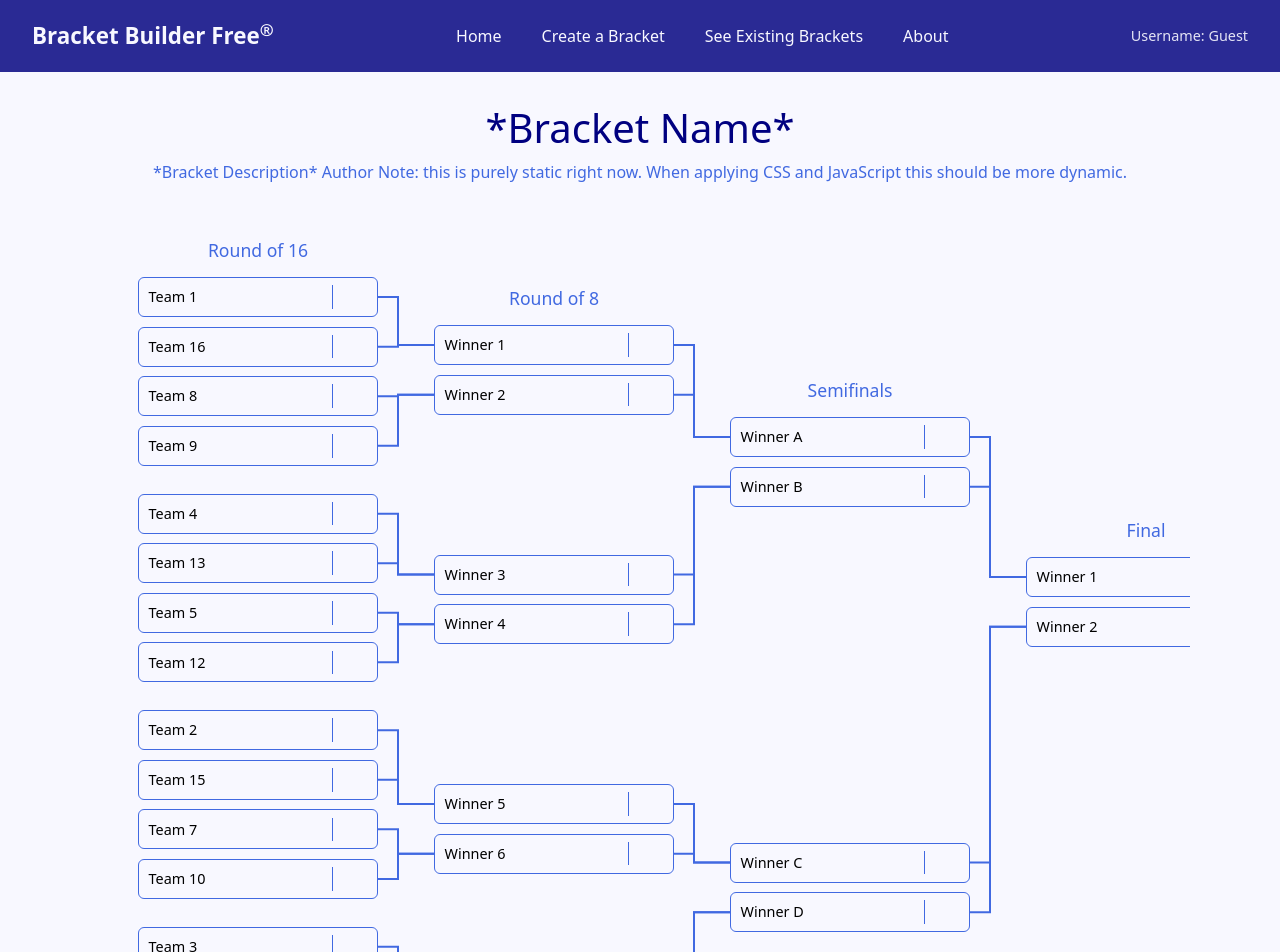
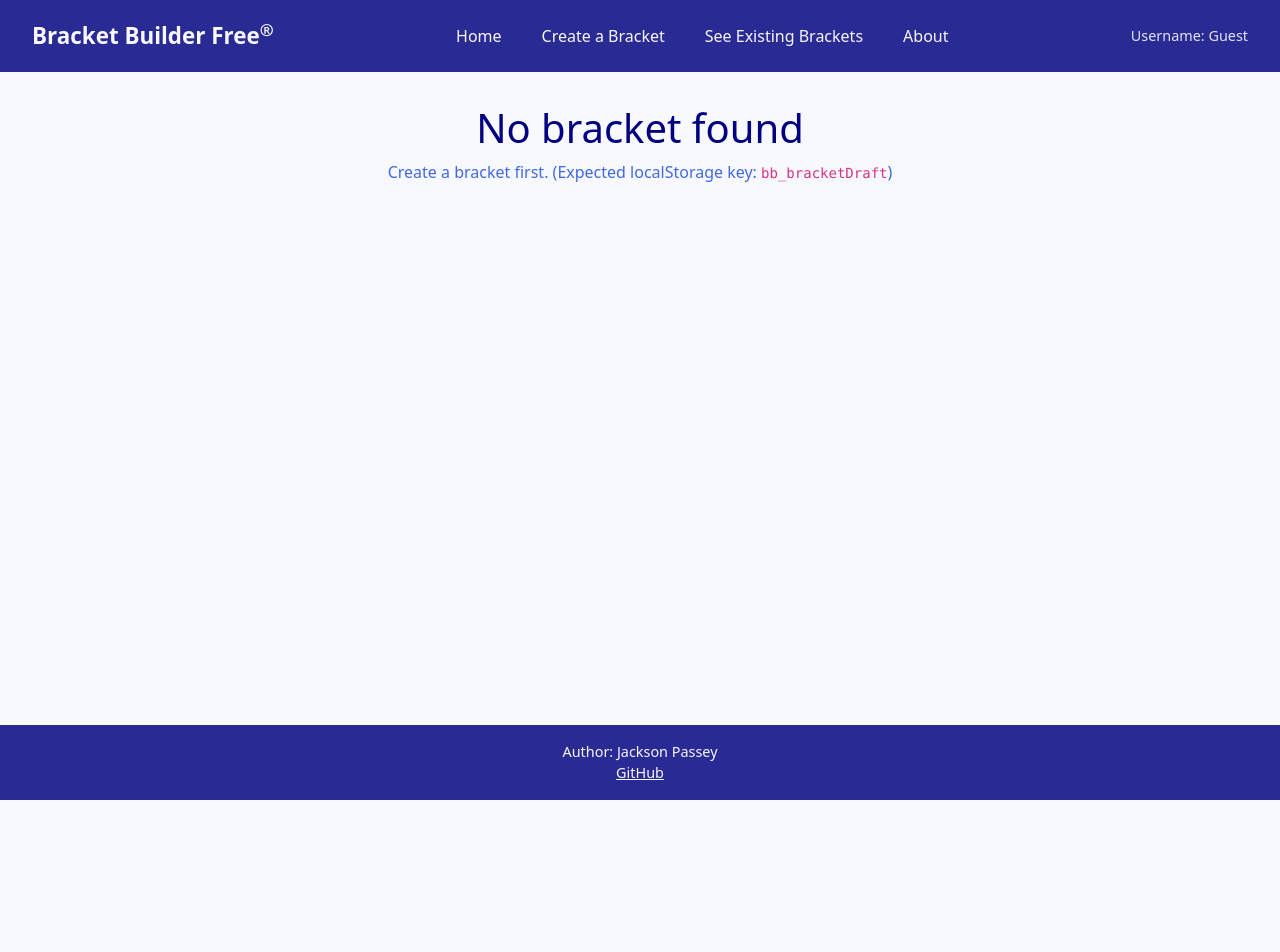
Before and after one commit to jxnpass/startup, a React (Vite) app in the folder webapp/: page /bracket in a window 1280 px wide. Shown: the top 952 px of the page. After the commit the page ends 800 px from the top, so only its background shows below. Built offline with nearby package versions, Linux system fonts and the light colour scheme; a web font is replaced by a local one.

Commit message:
update bracket page such that it takes in new information

```diff
--- a/webapp/src/pages/bracket.jsx
+++ b/webapp/src/pages/bracket.jsx
@@ -1,233 +1,147 @@
-import React, { useEffect } from "react";
+import React, { useEffect, useMemo } from "react";
 import "../styles/bracket.css";
 import { drawAllConnections } from "../utils/bracketLines.js";
+import {
+  BRACKET_STORAGE_KEY,
+  useBracketDraftRaw,
+  buildBracketViewModel,
+} from "../utils/bracketStructure.js";
 
 export default function Bracket() {
+  // ✅ Subscribe to raw JSON string (stable snapshot)
+  const rawJson = useBracketDraftRaw(BRACKET_STORAGE_KEY);
+
+  // ✅ Parse only when the string changes
+  const rawObj = useMemo(() => {
+    if (!rawJson) return null;
+    try {
+      return JSON.parse(rawJson);
+    } catch {
+      return null;
+    }
+  }, [rawJson]);
+
+  const vm = useMemo(() => (rawObj ? buildBracketViewModel(rawObj) : null), [rawObj]);
+
   useEffect(() => {
     const run = () => requestAnimationFrame(() => drawAllConnections());
     run();
     window.addEventListener("resize", run);
     return () => window.removeEventListener("resize", run);
-  }, []);
+  }, [vm]);
+
+  if (!rawObj || !vm) {
+    return (
+      <div className="page page-bracket">
+        <div className="bracket-header">
+          <h1 className="bracket-title" id="bracketName">
+            No bracket found
+          </h1>
+          <p className="bracket-description" id="bracketDesc">
+            Create a bracket first. (Expected localStorage key:{" "}
+            <code>{BRACKET_STORAGE_KEY}</code>)
+          </p>
+        </div>
+      </div>
+    );
+  }
+
+  const { meta } = vm;
+
+  function roundClassName(index, total) {
+    if (index === total - 1) return "round round-1";
+    if (index === total - 2) return "round round-2";
+    if (index === total - 3) return "round round-4";
+    if (index === total - 4) return "round round-8";
+    return "round round-16";
+  }
 
   return (
     <div className="page page-bracket">
       <div className="bracket-header">
-        <h1 className="bracket-title">*Bracket Name*</h1>
-        <p className="bracket-description">
-          *Bracket Description* Author Note: this is purely static right now. When applying CSS and JavaScript this should
-          be more dynamic.
+        <h1 className="bracket-title" id="bracketName">
+          {meta.bracketName}
+        </h1>
+
+        <p className="bracket-description" id="bracketDesc">
+          {meta.bracketDesc || ""}
         </p>
+
+        <div className="bracket-description" style={{ marginTop: "0.75rem" }}>
+          <div>
+            <strong>Type:</strong> <span id={meta.type}>{meta.type}</span>
+          </div>
+          <div>
+            <strong>Number of Teams:</strong>{" "}
+            <span id="teamCount">{meta.teamCount}</span>
+          </div>
+          <div>
+            <strong>Mode:</strong> <span id={meta.mode}>{meta.mode}</span>
+          </div>
+        </div>
       </div>
 
       <div className="bracket-page">
         <div className="bracket-wrapper">
           <div className="bracket">
-            {/* Round of 16 */}
+            {/* optional hidden container for now */}
+            <section style={{ display: "none" }}>
+              <ul id="teamNamesContainer">
+                {meta.teamNames.map((t, i) => (
+                  <li key={`${i}-${t}`}>{t}</li>
+                ))}
+              </ul>
+            </section>
+
+            {vm.kind === "roundrobin" ? (
               <section className="round round-16">
-              <h2>Round of 16</h2>
-
+                <h2>Round Robin</h2>
                 <div className="pair">
                   <div className="pair-inner">
-                  <div className="match" id="m1">
-                    <div className="team" id="t1">
-                      Team 1 <input />
-                    </div>
-                    <div className="team" id="t16">
-                      Team 16 <input />
-                    </div>
-                  </div>
-                  <div className="match" id="m2">
-                    <div className="team" id="t8">
-                      Team 8 <input />
-                    </div>
-                    <div className="team" id="t9">
-                      Team 9 <input />
-                    </div>
-                  </div>
-                </div>
-              </div>
-
-              <div className="pair">
-                <div className="pair-inner">
-                  <div className="match" id="m3">
-                    <div className="team" id="t4">
-                      Team 4 <input />
-                    </div>
-                    <div className="team" id="t13">
-                      Team 13 <input />
-                    </div>
-                  </div>
-                  <div className="match" id="m4">
-                    <div className="team" id="t5">
-                      Team 5 <input />
-                    </div>
-                    <div className="team" id="t12">
-                      Team 12 <input />
-                    </div>
-                  </div>
-                </div>
-              </div>
-
-              <div className="pair">
-                <div className="pair-inner">
-                  <div className="match" id="m5">
-                    <div className="team" id="t2">
-                      Team 2 <input />
-                    </div>
-                    <div className="team" id="t15">
-                      Team 15 <input />
-                    </div>
-                  </div>
-                  <div className="match" id="m6">
-                    <div className="team" id="t7">
-                      Team 7 <input />
-                    </div>
-                    <div className="team" id="t10">
-                      Team 10 <input />
-                    </div>
-                  </div>
-                </div>
-              </div>
-
-              <div className="pair">
-                <div className="pair-inner">
-                  <div className="match" id="m7">
-                    <div className="team" id="t3">
-                      Team 3 <input />
-                    </div>
-                    <div className="team" id="t14">
-                      Team 14 <input />
-                    </div>
-                  </div>
-                  <div className="match" id="m8">
-                    <div className="team" id="t6">
-                      Team 6 <input />
-                    </div>
-                    <div className="team" id="t11">
-                      Team 11 <input />
-                    </div>
+                    <div className="match">
+                      <div className="team">{vm.note}</div>
                     </div>
                   </div>
                 </div>
               </section>
+            ) : (
+              vm.rounds.map((round, idx) => (
+                <section
+                  key={round.roundId}
+                  className={roundClassName(idx, vm.rounds.length)}
+                >
+                  <h2>{round.title}</h2>
 
-            {/* Round of 8 */}
-            <section className="round round-8">
-              <h2>Round of 8</h2>
-
-              <div className="pair">
+                  {chunk(round.matches, round.groupSize).map((group, gIdx) => (
+                    <div className="pair" key={`${round.roundId}_pair_${gIdx}`}>
                       <div className="pair-inner">
-                  <div className="match" id="m9">
-                    <div className="team" id="w1">
-                      Winner 1 <input />
-                    </div>
-                    <div className="team" id="w2">
-                      Winner 2 <input />
-                    </div>
-                  </div>
-                </div>
-              </div>
-
-              <div className="pair">
-                <div className="pair-inner">
-                  <div className="match" id="m10">
-                    <div className="team" id="w3">
-                      Winner 3 <input />
-                    </div>
-                    <div className="team" id="w4">
-                      Winner 4 <input />
-                    </div>
-                  </div>
-                </div>
-              </div>
-
-              <div className="pair">
-                <div className="pair-inner">
-                  <div className="match" id="m11">
-                    <div className="team" id="w5">
-                      Winner 5 <input />
-                    </div>
-                    <div className="team" id="w6">
-                      Winner 6 <input />
-                    </div>
-                  </div>
-                </div>
-              </div>
-
-              <div className="pair">
-                <div className="pair-inner">
-                  <div className="match" id="m12">
-                    <div className="team" id="w7">
-                      Winner 7 <input />
-                    </div>
-                    <div className="team" id="w8">
-                      Winner 8 <input />
-                    </div>
-                  </div>
-                </div>
-              </div>
-            </section>
-
-            {/* Semifinals */}
-            <section className="round round-4">
-              <h2>Semifinals</h2>
-
-              <div className="pair">
-                <div className="pair-inner">
-                  <div className="match" id="m13">
-                    <div className="team" id="w9">
-                      Winner A <input />
-                    </div>
-                    <div className="team" id="w10">
-                      Winner B <input />
-                    </div>
-                  </div>
-                </div>
-              </div>
-
-              <div className="pair">
-                <div className="pair-inner">
-                  <div className="match" id="m14">
-                    <div className="team" id="w11">
-                      Winner C <input />
-                    </div>
-                    <div className="team" id="w12">
-                      Winner D <input />
-                    </div>
-                  </div>
-                </div>
-              </div>
-            </section>
-
-            {/* Final */}
-            <section className="round round-2">
-              <h2>Final</h2>
-
-              <div className="pair">
-                <div className="pair-inner">
-                  <div className="match" id="m15">
-                    <div className="team" id="w13">
-                      Winner 1 <input />
-                    </div>
-                    <div className="team" id="w14">
-                      Winner 2 <input />
-                    </div>
-                  </div>
-                </div>
-              </div>
-            </section>
-
-            {/* Champion */}
-            <section className="round round-1">
-              <h2>Champion</h2>
-
-              <div className="match champion" id="m16">
+                        {group.map((m) =>
+                          m.champion ? (
+                            <div
+                              className="match champion"
+                              id={m.matchId}
+                              key={m.matchId}
+                            >
                               <div className="team">
                                 Champion <input />
                               </div>
                             </div>
+                          ) : (
+                            <div className="match" id={m.matchId} key={m.matchId}>
+                              {m.teams.map((t) => (
+                                <div className="team" id={t.id} key={t.id}>
+                                  {t.label} <input />
+                                </div>
+                              ))}
+                            </div>
+                          )
+                        )}
+                      </div>
+                    </div>
+                  ))}
                 </section>
+              ))
+            )}
           </div>
 
           <svg id="bracket-lines" />
@@ -236,3 +150,10 @@ export default function Bracket() {
     </div>
   );
 }
+
+function chunk(arr, size) {
+  if (!size || size <= 0) return [arr];
+  const out = [];
+  for (let i = 0; i < arr.length; i += size) out.push(arr.slice(i, i + size));
+  return out;
+}
--- a/webapp/src/pages/create.jsx
+++ b/webapp/src/pages/create.jsx
@@ -44,8 +44,10 @@ export default function Create() {
               <input type="radio" id="single" name="varRadio" value="Single Elimination" defaultChecked />
               <label htmlFor="single">Single Elimination</label>
 
-              <input type="radio" id="double" name="varRadio" value="Double Elimination" />
+              {/* Will try later...
+              <input type="radio" id="double" name="varRadio" value="Double Elimination" /> -->
               <label htmlFor="double">Double Elimination</label>
+              */}
 
               <input type="radio" id="roundrobin" name="varRadio" value="Round Robin" />
               <label htmlFor="roundrobin">Round Robin</label>
@@ -58,7 +60,7 @@ export default function Create() {
               type="number"
               id="teamCount"
               min="2"
-              max="16"
+              max="8"
               step="1"
               value={teamCount}
               onChange={(e) => setTeamCount(Math.max(2, Math.min(16, Number(e.target.value) || 2)))}
--- a/webapp/src/pages/login.jsx
+++ b/webapp/src/pages/login.jsx
@@ -1,7 +1,7 @@
 import React, { useState } from "react";
 import { useNavigate } from "react-router-dom";
+import { setUsername } from "../utils/userSession.js";
 import "../styles/login.css";
-import { setUsername } from "../utils/userSession.js";
 
 export default function Login() {
   const navigate = useNavigate();
--- a/webapp/src/styles/create.css
+++ b/webapp/src/styles/create.css
@@ -10,6 +10,8 @@
   color: #2a2a94;
   margin-bottom: 1.5rem;
   font-size: 2rem;
+  position: relative;
+  text-align: center;
 }
 
 .page-create form {
--- /dev/null
+++ b/webapp/src/utils/bracketStructure.js
@@ -0,0 +1,237 @@
+// src/utils/bracketStructure.js
+// Store + normalize + view-model builder for brackets (single elim up to 8 for now).
+
+import { useSyncExternalStore } from "react";
+
+export const BRACKET_STORAGE_KEY = "bb_bracketDraft";
+const INTERNAL_EVENT = "bb_bracketDraft_changed";
+
+/**
+ * Hook: returns the raw JSON string from localStorage (or null).
+ * IMPORTANT: getSnapshot must be stable when nothing changes.
+ * Returning parsed objects causes infinite loops because JSON.parse creates new objects.
+ */
+export function useBracketDraftRaw(key = BRACKET_STORAGE_KEY) {
+  function getSnapshot() {
+    return localStorage.getItem(key); // string | null (stable)
+  }
+
+  function getServerSnapshot() {
+    return null;
+  }
+
+  function subscribe(callback) {
+    function onStorage(e) {
+      if (e.key === key) callback(); // other tabs
+    }
+    function onInternal() {
+      callback(); // same tab
+    }
+
+    window.addEventListener("storage", onStorage);
+    window.addEventListener(INTERNAL_EVENT, onInternal);
+
+    return () => {
+      window.removeEventListener("storage", onStorage);
+      window.removeEventListener(INTERNAL_EVENT, onInternal);
+    };
+  }
+
+  return useSyncExternalStore(subscribe, getSnapshot, getServerSnapshot);
+}
+
+export function loadBracketFromStorage(key = BRACKET_STORAGE_KEY) {
+  const raw = localStorage.getItem(key);
+  if (!raw) return null;
+  try {
+    return JSON.parse(raw);
+  } catch {
+    return null;
+  }
+}
+
+export function saveBracketToStorage(bracketObj, key = BRACKET_STORAGE_KEY) {
+  localStorage.setItem(key, JSON.stringify(bracketObj));
+  // same-tab update trigger
+  window.dispatchEvent(new Event(INTERNAL_EVENT));
+}
+
+/**
+ * Expected (minimum) shape:
+ * {
+ *   bracketName: string,
+ *   bracketDesc: string,
+ *   type: "single" | "roundrobin",
+ *   teamCount: number (2..8),
+ *   teamNames: string[],
+ *   mode: "seeded" | "random"
+ * }
+ */
+export function normalizeBracket(raw) {
+  const bracketName = (raw?.bracketName ?? "").toString().trim();
+  const bracketDesc = (raw?.bracketDesc ?? "").toString().trim();
+
+  const type = raw?.type === "roundrobin" ? "roundrobin" : "single";
+
+  const teamCountNum = Number(raw?.teamCount);
+  const teamCount = clampInt(teamCountNum, 2, 8);
+
+  const mode = raw?.mode === "random" ? "random" : "seeded";
+
+  const inputNames = Array.isArray(raw?.teamNames) ? raw.teamNames : [];
+  const teamNames = Array.from({ length: teamCount }, (_, i) => {
+    const v = (inputNames[i] ?? "").toString().trim();
+    return v || `Team ${i + 1}`;
+  });
+
+  return {
+    bracketName: bracketName || "Untitled Bracket",
+    bracketDesc,
+    type,
+    teamCount,
+    teamNames,
+    mode,
+  };
+}
+
+export function buildBracketViewModel(rawBracket) {
+  const meta = normalizeBracket(rawBracket);
+
+  if (meta.type === "roundrobin") {
+    return {
+      meta,
+      kind: "roundrobin",
+      rounds: [],
+      note:
+        "Round-robin rendering will be implemented next. Settings loaded correctly.",
+    };
+  }
+
+  const orderedTeams =
+    meta.mode === "random" ? shuffle([...meta.teamNames]) : [...meta.teamNames];
+
+  const rounds = buildSingleElimRounds(orderedTeams);
+
+  return {
+    meta,
+    kind: "single",
+    rounds,
+  };
+}
+
+/**
+ * Single elimination rounds with stable IDs:
+ * - Teams: t1..t8
+ * - Winner placeholders: w1..w7
+ * - Matches: m1..m7
+ * - Champion placeholder: m16 (kept for compatibility with existing connector util)
+ */
+function buildSingleElimRounds(teamNames) {
+  const n = teamNames.length;
+  const target = nextPowerOfTwo(n);
+
+  const padded = [...teamNames];
+  while (padded.length < target) padded.push("BYE");
+
+  const teamSlots = padded.map((name, idx) => ({
+    id: `t${idx + 1}`,
+    name,
+  }));
+
+  let matchCounter = 1;
+  let winnerCounter = 1;
+
+  // Round 1
+  let currentRoundMatches = [];
+  for (let i = 0; i < teamSlots.length; i += 2) {
+    const a = teamSlots[i];
+    const b = teamSlots[i + 1];
+    const mId = `m${matchCounter++}`;
+    const wId = `w${winnerCounter++}`;
+
+    currentRoundMatches.push({
+      matchId: mId,
+      winnerId: wId,
+      teams: [
+        { id: a.id, label: a.name },
+        { id: b.id, label: b.name },
+      ],
+    });
+  }
+
+  const rounds = [];
+  rounds.push({
+    roundId: "round_1",
+    title: roundTitle(teamSlots.length),
+    groupSize: 2,
+    matches: currentRoundMatches,
+  });
+
+  // Subsequent rounds
+  while (currentRoundMatches.length > 1) {
+    const nextMatches = [];
+    for (let i = 0; i < currentRoundMatches.length; i += 2) {
+      const left = currentRoundMatches[i];
+      const right = currentRoundMatches[i + 1];
+
+      const mId = `m${matchCounter++}`;
+      const wId = `w${winnerCounter++}`;
+
+      nextMatches.push({
+        matchId: mId,
+        winnerId: wId,
+        teams: [
+          { id: left.winnerId, label: "Winner" },
+          { id: right.winnerId, label: "Winner" },
+        ],
+      });
+    }
+
+    rounds.push({
+      roundId: `round_${rounds.length + 1}`,
+      title: roundTitle(nextMatches.length * 2),
+      groupSize: 1,
+      matches: nextMatches,
+    });
+
+    currentRoundMatches = nextMatches;
+  }
+
+  // Champion
+  rounds.push({
+    roundId: "round_champion",
+    title: "Champion",
+    groupSize: 1,
+    matches: [{ matchId: "m16", champion: true }],
+  });
+
+  return rounds;
+}
+
+function roundTitle(teamsInRound) {
+  if (teamsInRound === 8) return "Round of 8";
+  if (teamsInRound === 4) return "Semifinals";
+  if (teamsInRound === 2) return "Final";
+  return `Round of ${teamsInRound}`;
+}
+
+function clampInt(v, min, max) {
+  const x = Number.isFinite(v) ? Math.floor(v) : min;
+  return Math.max(min, Math.min(max, x));
+}
+
+function nextPowerOfTwo(x) {
+  let p = 1;
+  while (p < x) p *= 2;
+  return p;
+}
+
+function shuffle(arr) {
+  for (let i = arr.length - 1; i > 0; i--) {
+    const j = Math.floor(Math.random() * (i + 1));
+    const tmp = arr[i];
+    arr[i] = arr[j];
+    arr[j] = tmp;
+  }
+  return arr;
+}
```
Lines whose indentation alone changed are shown as unchanged.
